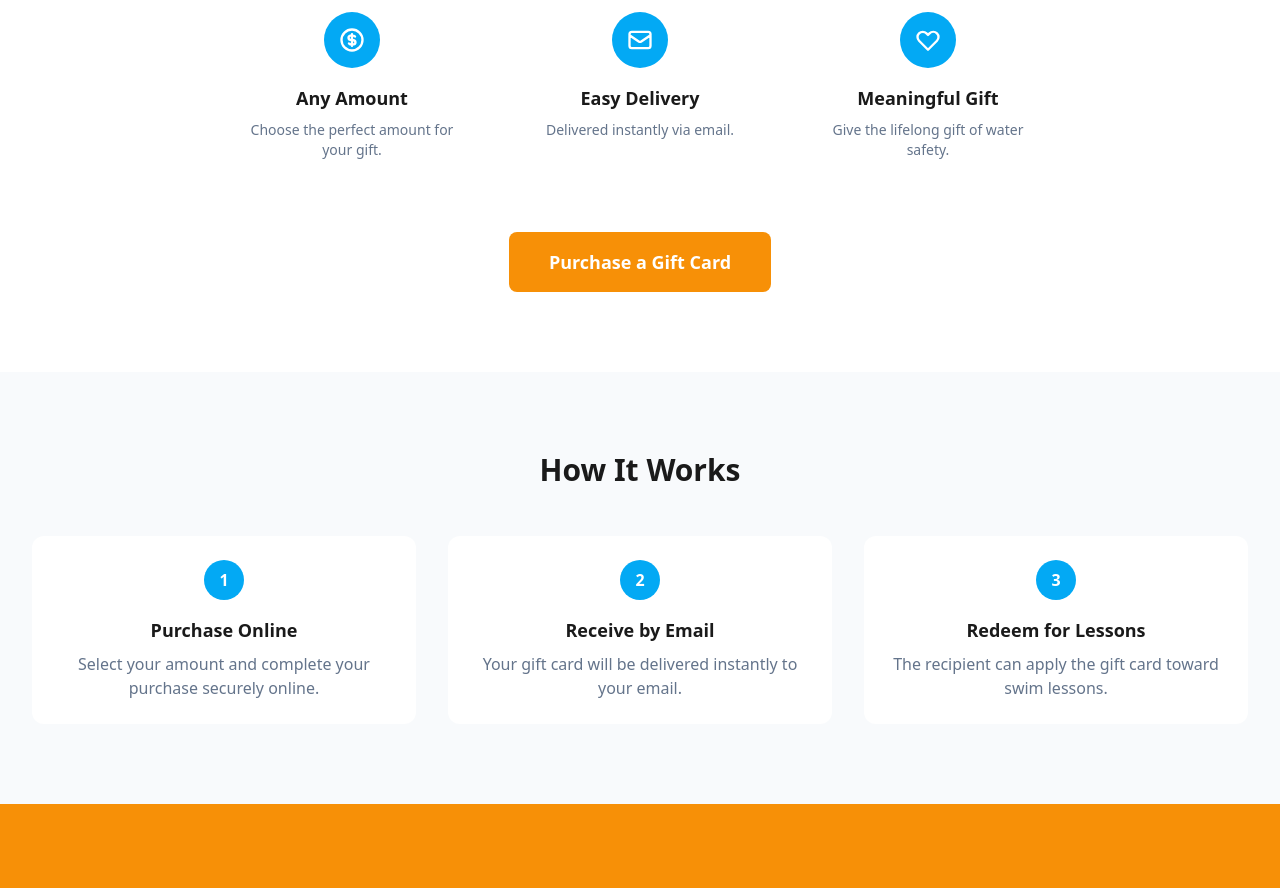
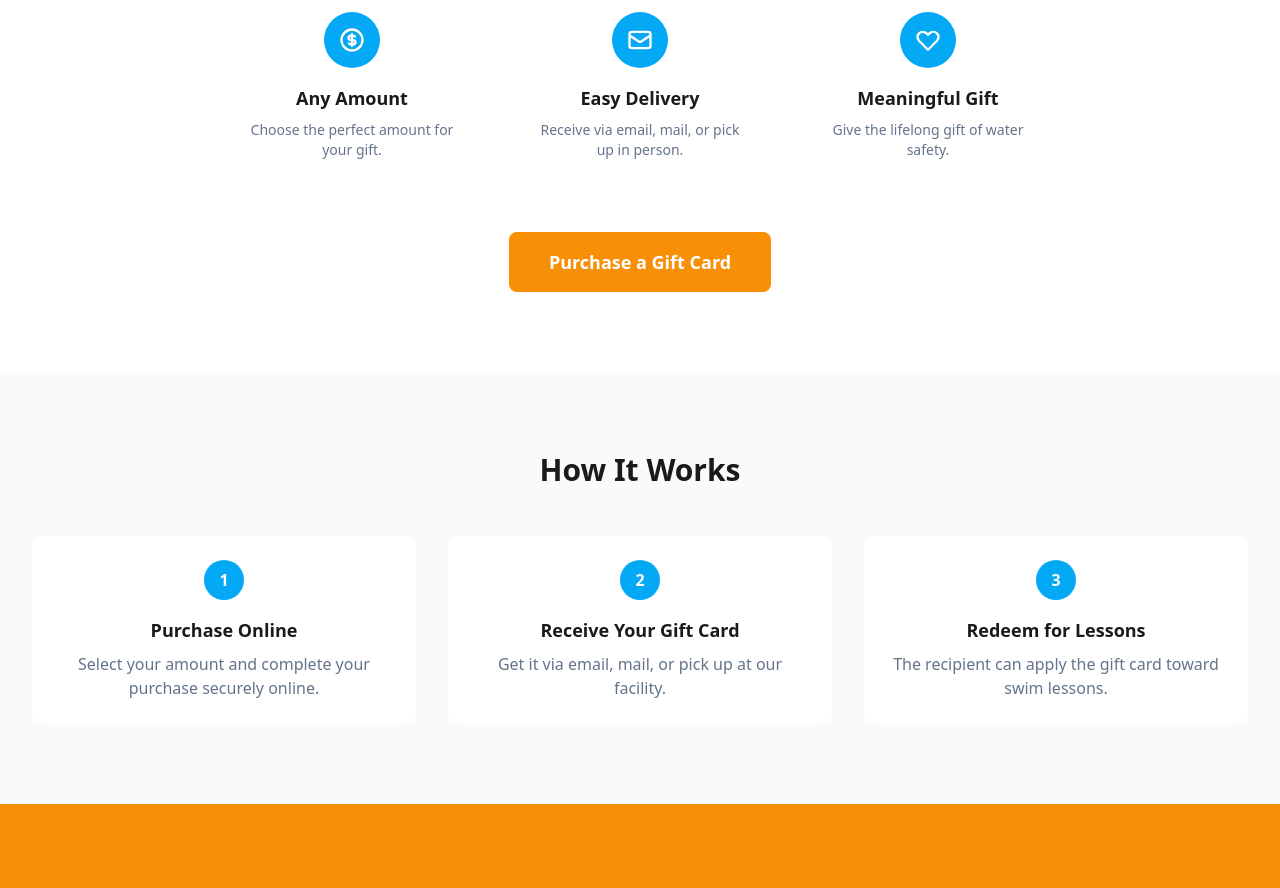
Before and after one commit to cyntel-intelligence/aqua-journey-website, a Next.js app: page /gift-cards in a window 1280 px wide. Shown: the part 700-1588 px from the top of the page. Built offline with nearby package versions, Linux system fonts and the light colour scheme.

Commit message:
Update gift card delivery options

```diff
--- a/src/app/gift-cards/page.tsx
+++ b/src/app/gift-cards/page.tsx
@@ -54,7 +54,7 @@ export default function GiftCardsPage() {
                 </svg>
               </div>
               <h3 className="font-semibold text-lg mb-2">Easy Delivery</h3>
-              <p className="text-[var(--gray)] text-sm">Delivered instantly via email.</p>
+              <p className="text-[var(--gray)] text-sm">Receive via email, mail, or pick up in person.</p>
             </div>
 
             <div className="text-center p-6">
@@ -101,8 +101,8 @@ export default function GiftCardsPage() {
               <div className="w-10 h-10 bg-[var(--primary)] text-white rounded-full flex items-center justify-center mx-auto mb-4 font-bold">
                 2
               </div>
-              <h3 className="font-semibold text-lg mb-2">Receive by Email</h3>
-              <p className="text-[var(--gray)]">Your gift card will be delivered instantly to your email.</p>
+              <h3 className="font-semibold text-lg mb-2">Receive Your Gift Card</h3>
+              <p className="text-[var(--gray)]">Get it via email, mail, or pick up at our facility.</p>
             </div>
 
             <div className="bg-white rounded-xl p-6 text-center">
```
